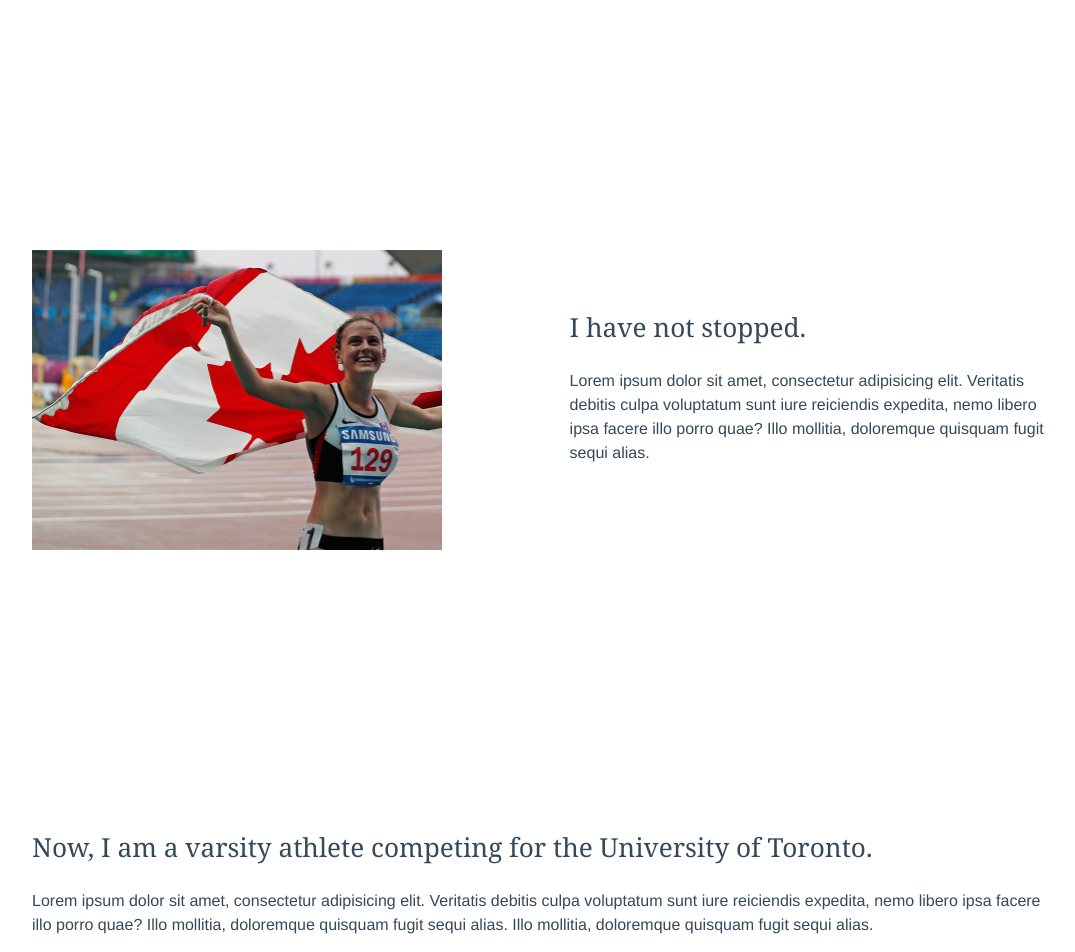
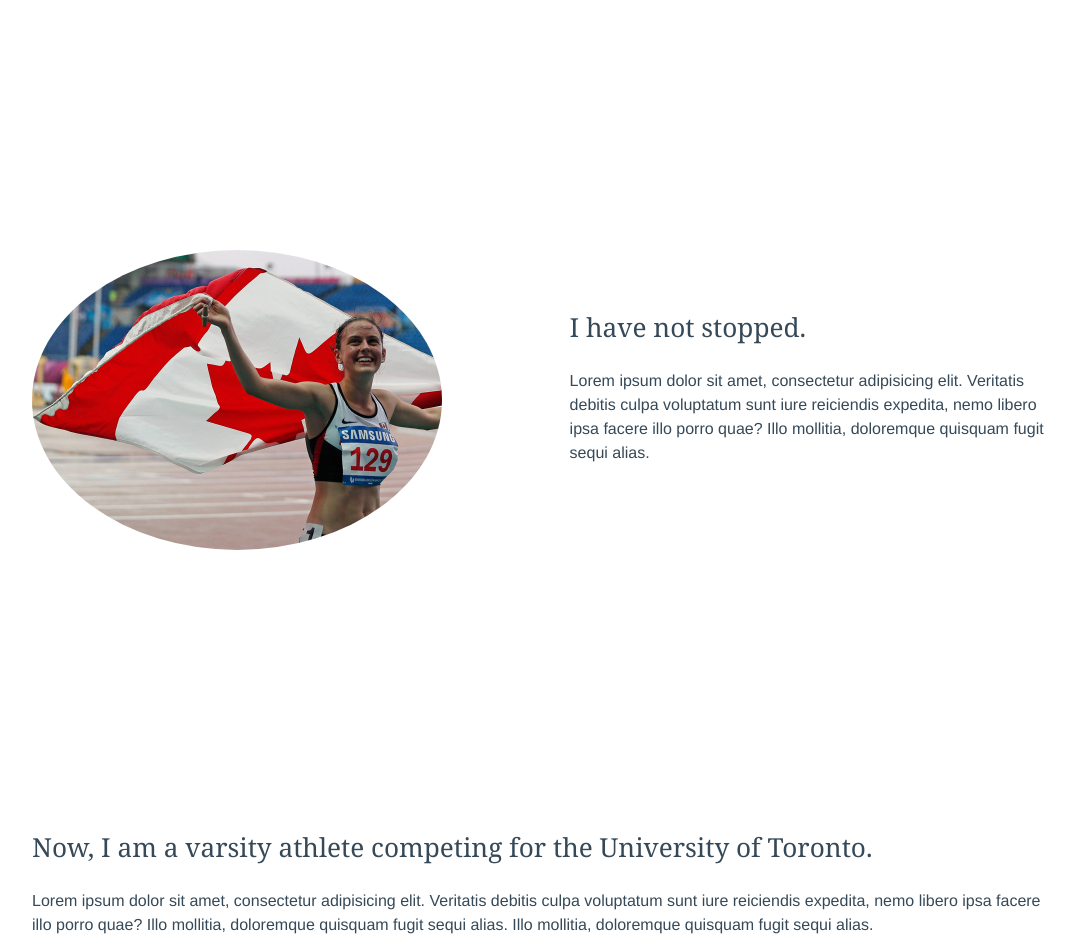
Before and after one commit to gabrielastafford/gabrielastafford.github.io, a Jekyll site: the page built from index.html, in a window 1280 px wide. Shown: the part 1142-2094 px from the top of the page, without its empty margins (96-1171 px from the left). Built offline with Jekyll 4.4.1, drawn with Linux system fonts in a browser that asks for light colours; nearby versions of some CDN libraries; some of the changed text lies outside the part shown.

Commit message:
Add images to homepage

```diff
--- a/_sass/_index.scss
+++ b/_sass/_index.scss
@@ -71,6 +71,12 @@
 
 			&.part-2 {
 				background-image: url('../img/gabriela.jpg');
+				border-radius: 50%;
+			}
+
+			&.part-7 {
+				background-image: url('../img/gabriela.jpg');
+				border-radius: 50%;
 			}
 		}
 
@@ -88,8 +94,19 @@
 				width: 33.3333%;
 				height: 300px;
 				float: left;
-				background-image: url('../img/gabriela.jpg');
 				background-size: cover;
+
+				&.img-1 {
+					background-image: url('../img/run.jpg');
+				}
+
+				&.img-2 {
+					background-image: url('../img/snowman.jpg');
+				}
+
+				&.img-3 {
+					background-image: url('../img/national-title.jpg');
+				}
 			}
 		}
 	}
--- a/index.html
+++ b/index.html
@@ -141,4 +141,21 @@
 	<div class="img-thirds img-3"></div>
 </section>
 
+<section class="story part-7 clearfix">
+	<div class="content content-left" data-sr="enter left, hustle 20px">
+		<h2>I spend my days studying towards a degree in Psychology.</h2>
+		<p>Lorem ipsum dolor sit amet, consectetur adipisicing elit. Veritatis debitis culpa voluptatum sunt iure reiciendis expedita, nemo libero ipsa facere illo porro quae? Illo mollitia, doloremque quisquam fugit sequi alias.</p>
 	</div>
+	<div class="section-img part-7"></div>
+</section>
+
+<section class="story part-8 clearfix">
+	<div class="section-img part-2"></div>
+	<div class="content content-right" data-sr="enter right, ease-in-out 50px">
+		<h2>Most of all, I cannot thank my family enough.</h2>
+		<p>Lorem ipsum dolor sit amet, consectetur adipisicing elit. Veritatis debitis culpa voluptatum sunt iure reiciendis expedita, nemo libero ipsa facere illo porro quae? Illo mollitia, doloremque quisquam fugit sequi alias.</p>
+	</div>
+</section>
+
+
+</div>
```
Also changed, not shown: img/about-photo.jpg (added), img/athlete.jpg (added), img/leader.jpg (added), img/national-title.jpg (added), img/run.jpg (added), img/snowman.jpg (added), 3 other files. Lines whose indentation alone changed are shown as unchanged.
